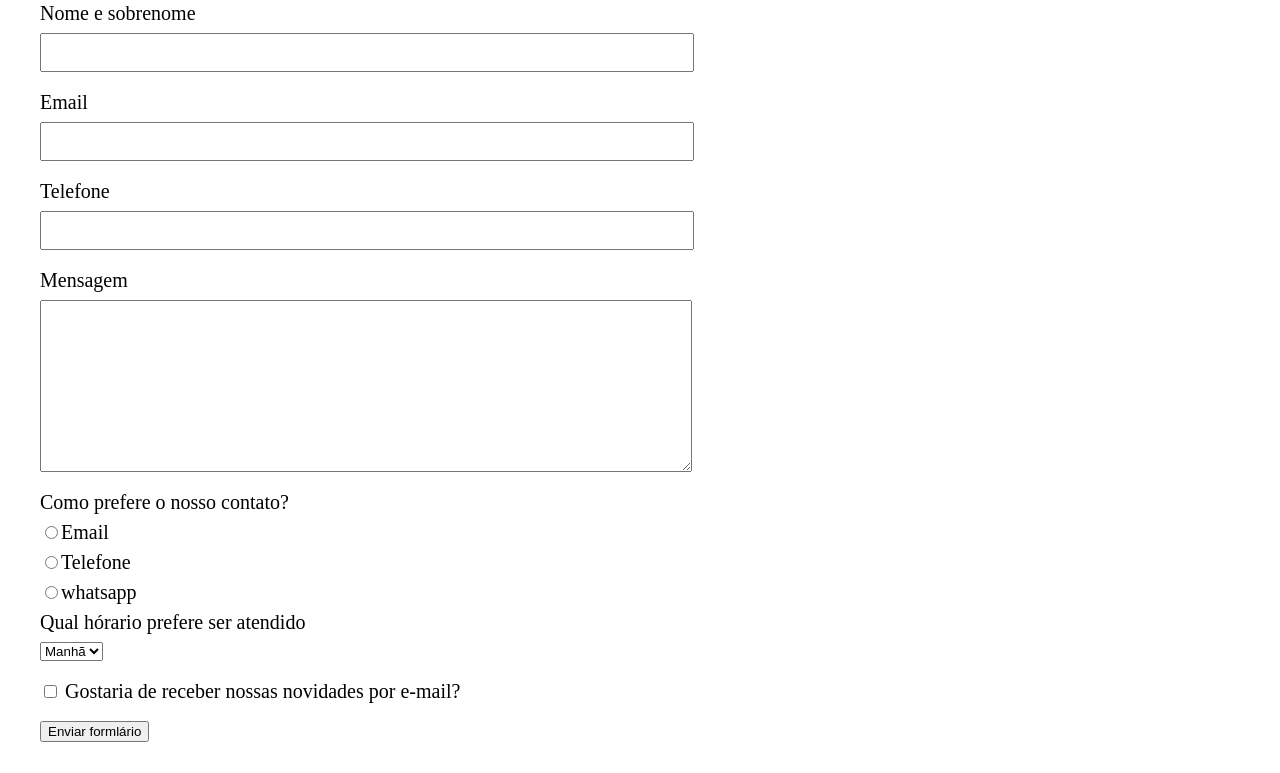
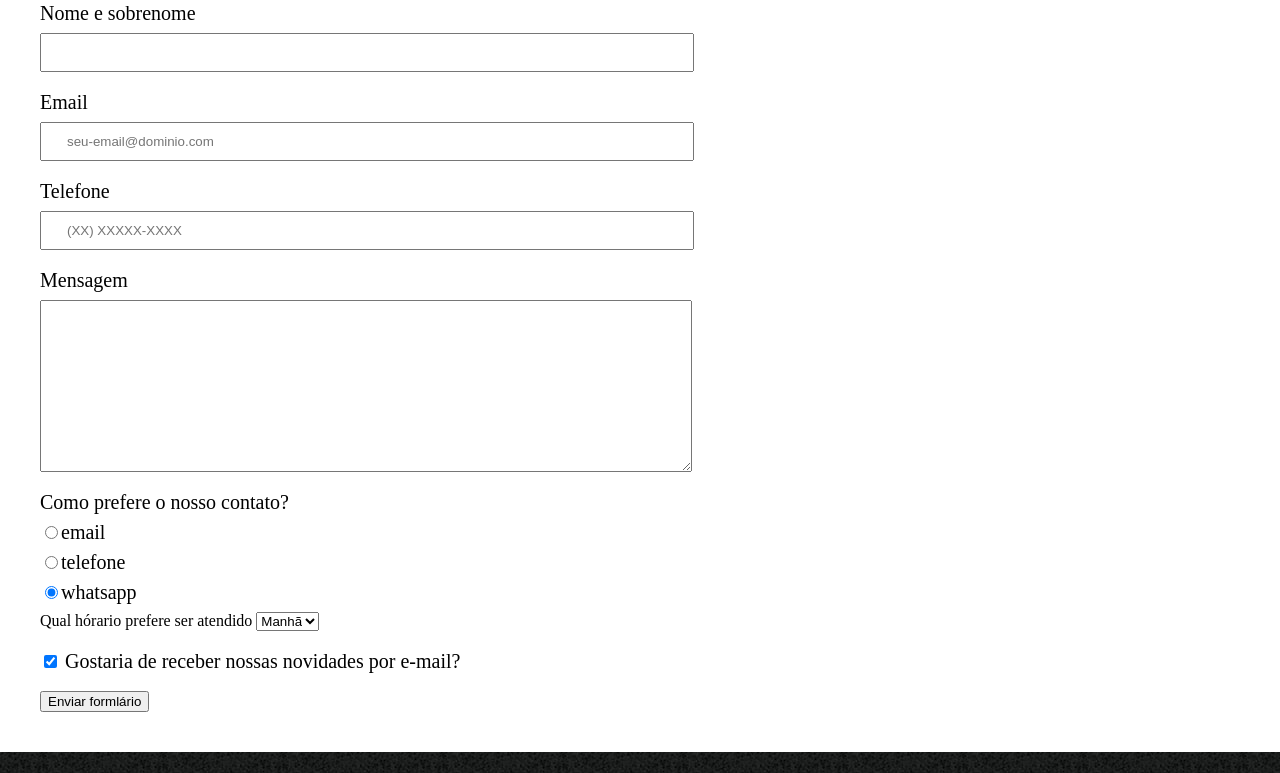
Before and after one commit to IvanConsalter/Formacao_ONE_FrontEnd, a plain HTML site: page 03_HTML5_CSS3_parte03/aulas/contato.html in a window 1280 px wide. Shown: the part 330-1103 px from the top of the page. Drawn offline with Linux system fonts and the light colour scheme.

Commit message:
tipos de input para celular, opcao required, placeholder, checked, tags fieldset e legend

```diff
--- a/03_HTML5_CSS3_parte03/aulas/contato.html
+++ b/03_HTML5_CSS3_parte03/aulas/contato.html
@@ -23,45 +23,47 @@
 	</header>
 	<main>
 		<form>
-			<label for="nome-sobrenome">Nome e sobrenome</label>
-			<input type="text" id="nome-sobrenome" class="input-padrao">
+			<fieldset>
+				<label for="nome-sobrenome">Nome e sobrenome</label>
+				<input type="text" id="nome-sobrenome" class="input-padrao" required>
 
-			<label for="email">Email</label>
-			<input type="text" id="email" class="input-padrao">
+				<label for="email">Email</label>
+				<input type="text" id="email" class="input-padrao" placeholder="seu-email@dominio.com" required>
 
-			<label for="telefone">Telefone</label>
-			<input type="text" id="telefone" class="input-padrao">
+				<label for="telefone">Telefone</label>
+				<input type="text" id="telefone" class="input-padrao" placeholder="(XX) XXXXX-XXXX" required>
 
-			<label for="mensagem">Mensagem</label>
-			<textarea name="" id="mensagem" cols="70" rows="10" class="input-padrao"></textarea>
+				<label for="mensagem">Mensagem</label>
+				<textarea name="" id="mensagem" cols="70" rows="10" class="input-padrao"></textarea>
+			</fieldset>
 
-			<div>
-				<p>Como prefere o nosso contato?</p>
+			<fieldset>
+				<legend>Como prefere o nosso contato?</legend>
 
-				<label for="radio-email"><input type="radio" name="contato" value="email" id="radio-email">Email</label>
+				<label for="radio-email"><input type="radio" name="contato" value="email" id="radio-email">email</label>
 
-				<label for="telefonee"><input type="radio" name="contato" value="telefone" id="radio-telefone">Telefone</label>
+				<label for="telefonee"><input type="radio" name="contato" value="telefone" id="radio-telefone">telefone</label>
 
-				<label for="whatsapp"><input type="radio" name="contato" value="whatsapp" id="radio-whatsapp">whatsapp</label>
-			</div>
+				<label for="whatsapp"><input type="radio" name="contato" value="whatsapp" id="radio-whatsapp" checked>whatsapp</label>
+			</fieldset>
 
-			<div>
-				<p>Qual hórario prefere ser atendido</p>
+			<fieldset>
+				</egend>Qual hórario prefere ser atendido</legend>
 
 				<select name="" id="">
 					<option value="">Manhã</option>
 					<option value="">Tarde</option>
 					<option value="">Noite</option>
 				</select>
-			</div>
+			</fieldset>
 
-			<div>
+			<fieldset>
 				<label for="checkbox" class="checkbox">
-					<input type="checkbox">
+					<input type="checkbox" checked>
 					Gostaria de receber nossas novidades por e-mail?
 				</label>
 
-			</div>
+			</fieldset>
 
 			<input type="submit" value="Enviar formlário">
 		</form>
--- a/03_HTML5_CSS3_parte03/aulas/css/styles.css
+++ b/03_HTML5_CSS3_parte03/aulas/css/styles.css
@@ -84,7 +84,7 @@ main form {
 	margin: 40px;
 }
 
-main form label, form p {
+main form label, form legend {
 	display: block;
 	font-size: 20px;
 	margin: 0 0 10px;
```
Also changed, not shown: 3 other files.
